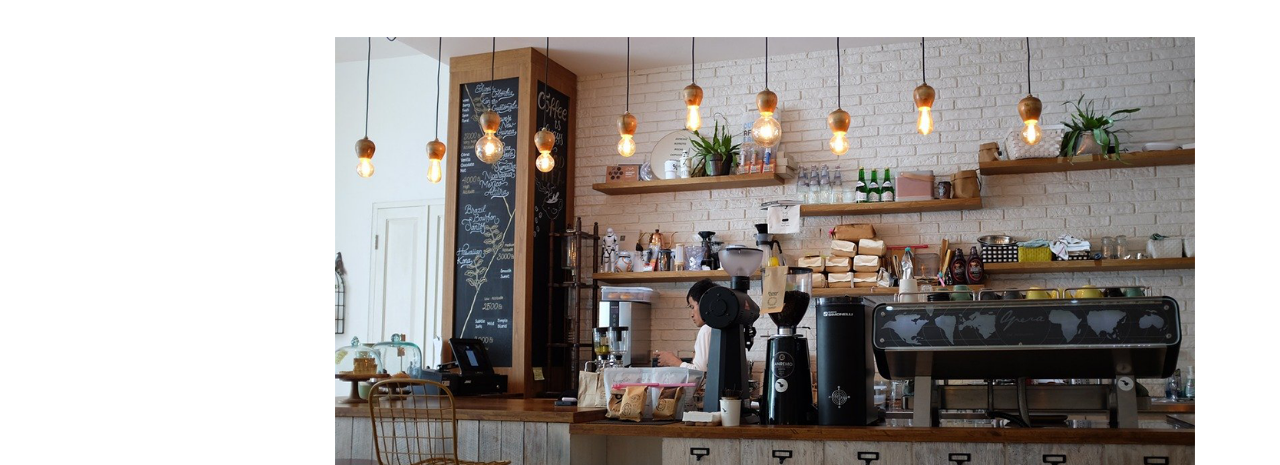
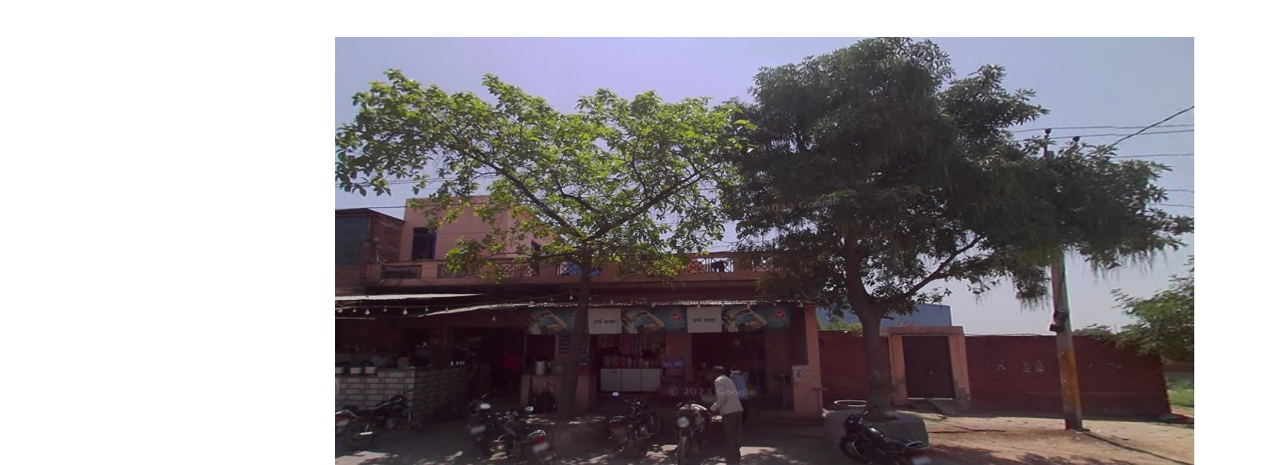
Before and after one commit to Anonymous25201/harshrestaurantkhairthal, a plain HTML site: page about.html in a window 1280 px wide. Shown: the part 335-800 px from the top of the page. Drawn offline with nearby package versions, Linux system fonts and the light colour scheme; files whose address does not match are found by name.

Commit message:
Update about.html

```diff
--- a/about.html
+++ b/about.html
@@ -78,7 +78,7 @@
                </div>
             </div>
             <div class="about_section_2 layout_padding">
-               <div class="image_iman"><img src="images/about-img.png" class="about_img"></div>
+               <div class="image_iman"><img src="images/about-img.jpg" class="about_img"></div>
 
             </div>
          </div>
```
